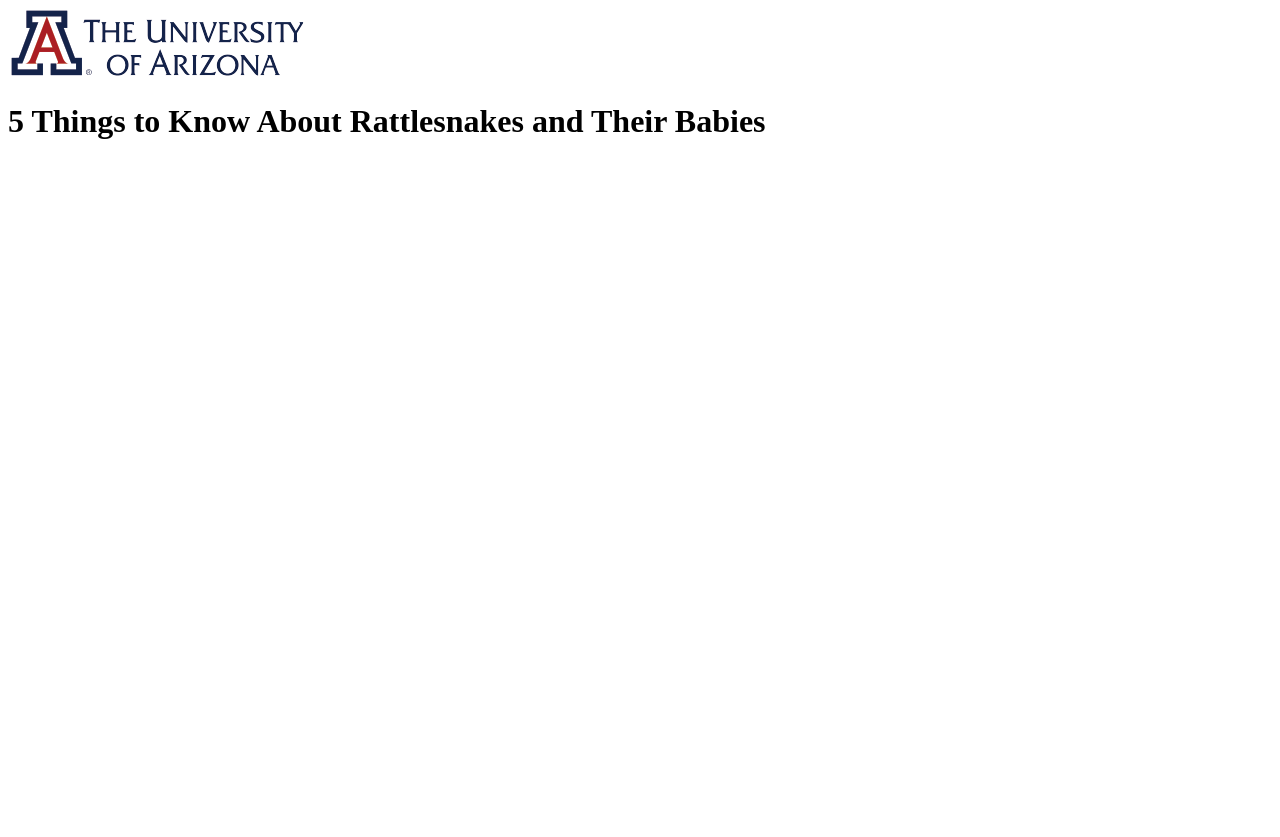
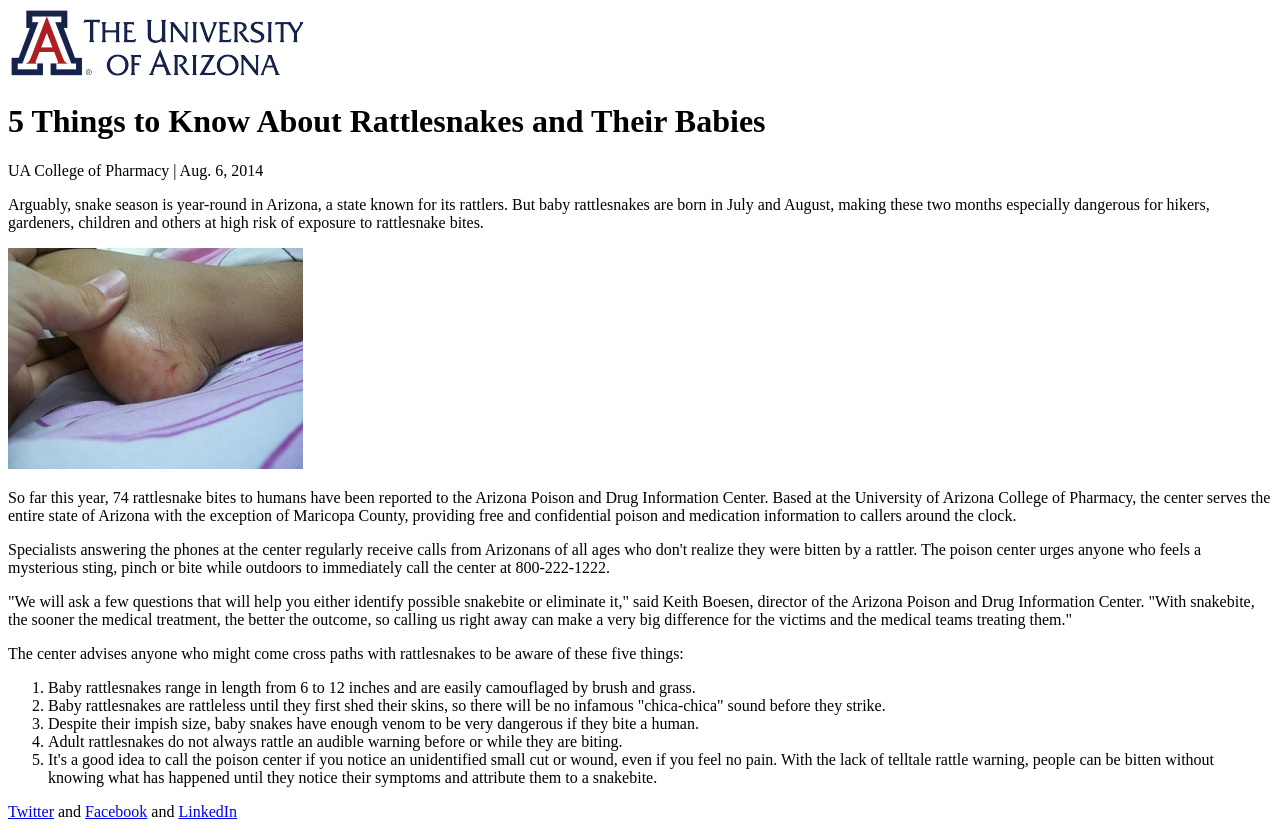
Before and after one commit to chaycass/mysite, a plain HTML site: page index.html in a window 1280 px wide. Before the commit the page ends 800 px from the top, so only its background shows below. Drawn offline with Linux system fonts and the light colour scheme.

Commit message:
update index.html

```diff
--- a/index.html
+++ b/index.html
@@ -5,9 +5,44 @@
     <title>5 Things to Know About Rattlesnakes and Their Babies</title>
 </head>
 <body>
-<img src="UniversityLogo.png" alt="Logo of The University of Arizona">
-<h1>5 Things to Know About Rattlesnakes and Their
-    Babies</h1>
+        <img src="UniversityLogo.png" alt="Logo of The University of Arizona">
+        <h1>5 Things to Know About Rattlesnakes and Their Babies</h1>
+        <p>UA College of Pharmacy | Aug. 6, 2014</p>
+        <p>Arguably, snake season is year-round in Arizona, a state
+            known for its rattlers. But baby rattlesnakes are born in July and August,
+            making these two months especially dangerous for hikers, gardeners, children
+            and others at high risk of exposure to rattlesnake bites.</p>
+        <img src="SnakeBite.jpg" alt="Snake bite on side of child's foot">
+        <p>So far this year, 74 rattlesnake bites to humans have been reported to the
+            Arizona Poison and Drug Information Center. Based at the University of
+            Arizona College of Pharmacy, the center serves the entire state of
+            Arizona with the exception of Maricopa County, providing free and
+            confidential poison and medication information to callers around the
+            clock.</p>
+        <p>Specialists answering the phones at the center regularly receive calls
+            from Arizonans of all ages who don't realize they were bitten by a rattler.
+            The poison center urges anyone who feels a mysterious sting, pinch or
+            bite while outdoors to immediately call the center at 800-222-1222.</p>
+        <p>"We will ask a few questions that will help you either identify possible
+            snakebite or eliminate it," said Keith Boesen, director of the Arizona
+            Poison and Drug Information Center. "With snakebite, the sooner the
+            medical treatment, the better the outcome, so calling us right away can
+            make a very big difference for the victims and the medical teams treating
+            them."</p>
+        <p>The center advises anyone who might come cross paths with rattlesnakes
+            to be aware of these five things:</p>
+        <ol>
+            <li>Baby rattlesnakes range in length from 6 to 12 inches and are easily camouflaged by brush and grass.</li>
+            <li>Baby rattlesnakes are rattleless until they first shed their skins, so there will be no infamous "chica-chica" sound before they strike.</li>
+            <li>Despite their impish size, baby snakes have enough venom to be very dangerous if they bite a human.</li>
+            <li>Adult rattlesnakes do not always rattle an audible warning before or while they are biting.</li>
+            <li>It's a good idea to call the poison center if you notice an unidentified small cut or wound, even if you feel no pain. With the lack of telltale rattle warning, people can be bitten without knowing what has happened until they notice their symptoms and attribute them to a snakebite.</li>
+        </ol>
+        <p>
+            <a href="https://twitter.com/">Twitter</a> and
+            <a href="https://www.facebook.com/">Facebook</a> and
+            <a href="https://www.linkedin.com/">LinkedIn</a>
+        </p>
 
 </body>
 </html>
```
